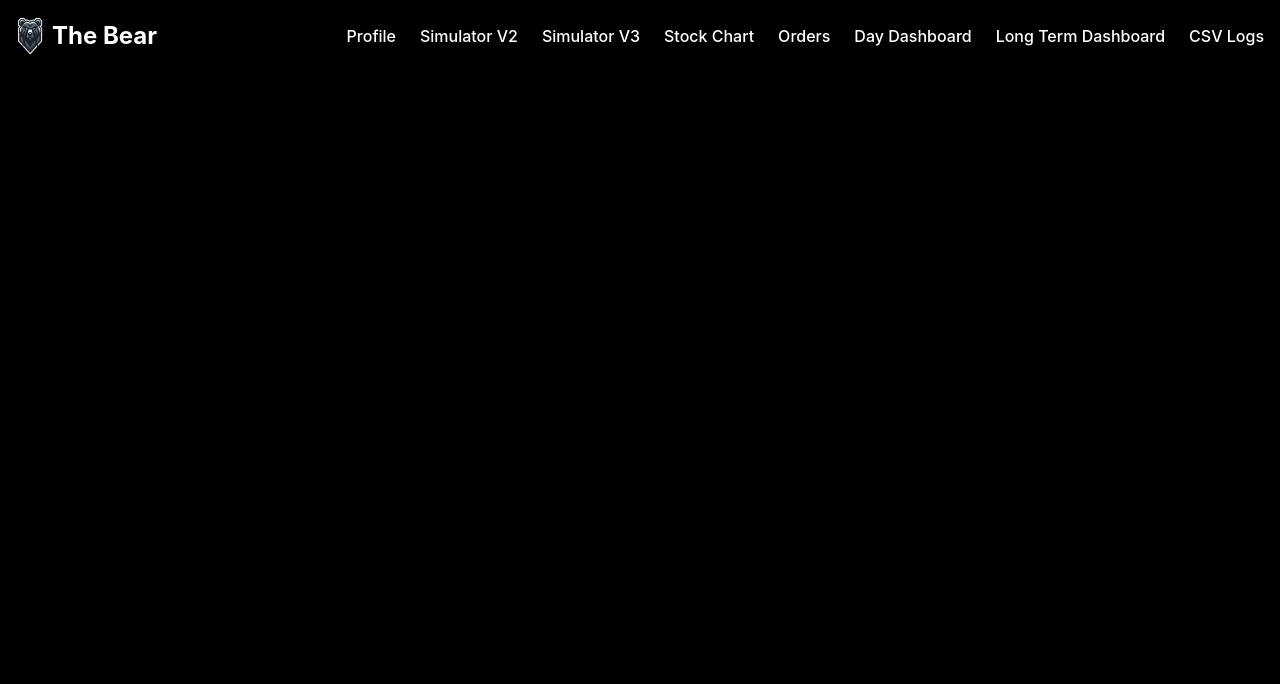
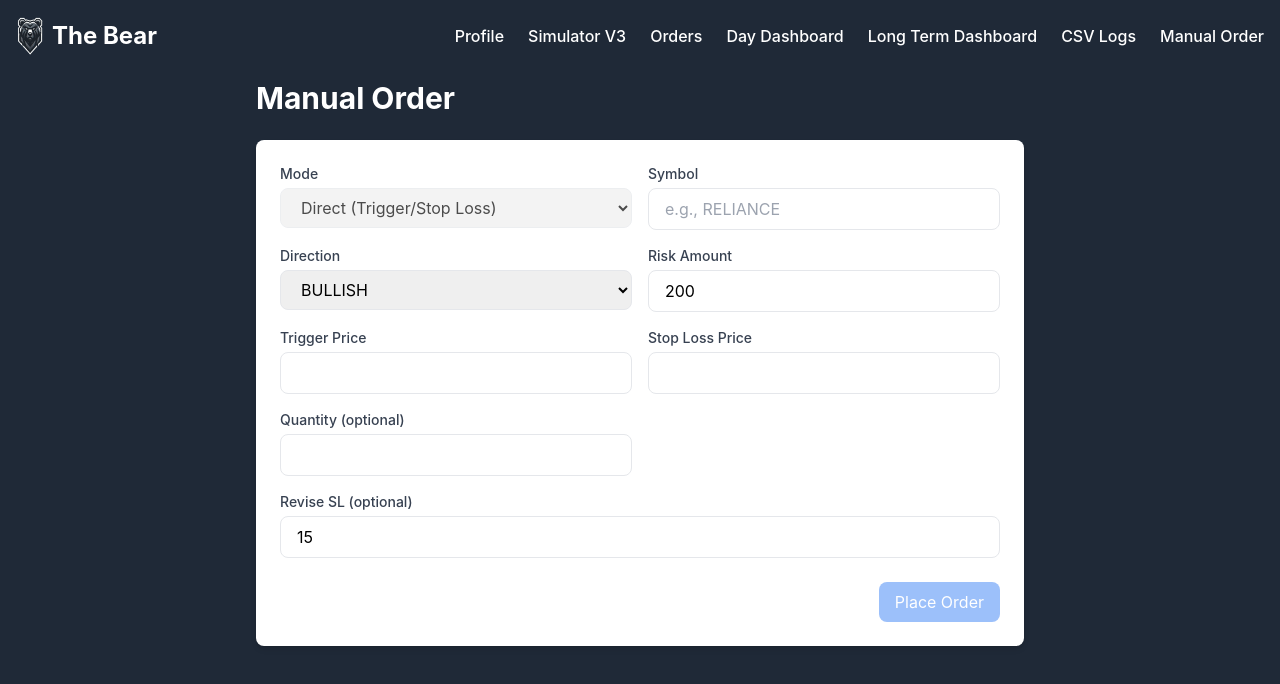
Before and after one commit to Karan96Kaushik/the-bear-landing-page, a React (Create React App) app: page /manual-order in a window 1280 px wide. Shown: the top 684 px of the page. Built offline with nearby package versions, Linux system fonts and the light colour scheme; sample sign-in values are in the browser's storage; what chartjs-chart-financial, chartjs-plugin-zoom would draw is missing.

Commit message:
manual order

```diff
--- /dev/null
+++ b/src/pages/ManualOrder.js
@@ -0,0 +1,187 @@
+import React, { useMemo, useState } from 'react';
+import { toast } from 'react-hot-toast';
+import { Loader2 } from 'lucide-react';
+import { postAuthorizedData } from '../api/api';
+
+export default function ManualOrder() {
+  const [mode, setMode] = useState('direct'); // 'levels' | 'direct'
+  const [symbol, setSymbol] = useState('');
+  const [direction, setDirection] = useState('BULLISH');
+
+
+  // direct mode
+  const [triggerPrice, setTriggerPrice] = useState('');
+  const [stopLossPrice, setStopLossPrice] = useState('');
+  const [quantity, setQuantity] = useState('');
+
+  const [riskAmount, setRiskAmount] = useState(200);
+  const [reviseSL, setReviseSL] = useState('15'); // optional
+
+  const [loading, setLoading] = useState(false);
+  const [result, setResult] = useState(null);
+
+  const canSubmit = useMemo(() => {
+    if (!symbol.trim()) return false;
+    if (!['BULLISH', 'BEARISH'].includes(direction)) return false;
+    return triggerPrice !== '' && stopLossPrice !== '';
+  }, [symbol, direction, triggerPrice, stopLossPrice]);
+
+  const handleSubmit = async (e) => {
+    e.preventDefault();
+
+    if (!canSubmit) {
+      toast.error('Please fill the required fields');
+      return;
+    }
+
+    const payload = {
+      symbol: symbol.trim().toUpperCase(),
+      direction,
+      riskAmount: Number(riskAmount),
+    };
+
+    payload.triggerPrice = Number(triggerPrice);
+    payload.stopLossPrice = Number(stopLossPrice);
+    if (quantity !== '') payload.quantity = Number(quantity);
+
+    if (reviseSL !== '') payload.reviseSL = Number(reviseSL);
+
+    setLoading(true);
+    setResult(null);
+    try {
+      const resp = await postAuthorizedData('/manual-order', payload);
+      setResult(resp.result || resp);
+      toast.success('Manual order created (check API response)');
+    } catch (err) {
+      const msg =
+        err?.response?.data?.message ||
+        err?.response?.data?.error ||
+        err?.message ||
+        'Failed to create order';
+      toast.error(msg);
+    } finally {
+      setLoading(false);
+    }
+  };
+
+  return (
+    <div className="container mx-auto pt-20 p-4 bg-gray-800 min-h-screen">
+      <div className="max-w-3xl mx-auto">
+        <h1 className="text-3xl font-bold mb-6 text-white">Manual Order</h1>
+
+        <form onSubmit={handleSubmit} className="bg-white dark:bg-gray-800 rounded-lg shadow-md p-6">
+          <div className="grid grid-cols-1 md:grid-cols-2 gap-4">
+            <div>
+              <label className="block text-sm font-medium text-gray-700 dark:text-gray-300 mb-1">Mode</label>
+              <select
+                value={mode}
+                disabled={true}
+                onChange={(e) => setMode(e.target.value)}
+                className="w-full px-4 py-2 border rounded-lg focus:outline-none focus:ring-2 focus:ring-blue-500 dark:bg-gray-700 dark:text-white"
+              >
+                <option value="levels">Levels (High/Low)</option>
+                <option value="direct">Direct (Trigger/Stop Loss)</option>
+              </select>
+            </div>
+
+            <div>
+              <label className="block text-sm font-medium text-gray-700 dark:text-gray-300 mb-1">Symbol</label>
+              <input
+                value={symbol}
+                onChange={(e) => setSymbol(e.target.value)}
+                className="w-full px-4 py-2 border rounded-lg focus:outline-none focus:ring-2 focus:ring-blue-500 dark:bg-gray-700 dark:text-white"
+                placeholder="e.g., RELIANCE"
+                list="symbols"
+              />
+              <datalist id="symbols" />
+            </div>
+
+            <div>
+              <label className="block text-sm font-medium text-gray-700 dark:text-gray-300 mb-1">Direction</label>
+              <select
+                value={direction}
+                onChange={(e) => setDirection(e.target.value)}
+                className="w-full px-4 py-2 border rounded-lg focus:outline-none focus:ring-2 focus:ring-blue-500 dark:bg-gray-700 dark:text-white"
+              >
+                <option value="BULLISH">BULLISH</option>
+                <option value="BEARISH">BEARISH</option>
+              </select>
+            </div>
+
+            <div>
+              <label className="block text-sm font-medium text-gray-700 dark:text-gray-300 mb-1">Risk Amount</label>
+              <input
+                type="number"
+                value={riskAmount}
+                onChange={(e) => setRiskAmount(e.target.value)}
+                className="w-full px-4 py-2 border rounded-lg focus:outline-none focus:ring-2 focus:ring-blue-500 dark:bg-gray-700 dark:text-white"
+              />
+            </div>
+
+              <>
+                <div>
+                  <label className="block text-sm font-medium text-gray-700 dark:text-gray-300 mb-1">Trigger Price</label>
+                  <input
+                    type="number"
+                    value={triggerPrice}
+                    onChange={(e) => setTriggerPrice(e.target.value)}
+                    className="w-full px-4 py-2 border rounded-lg focus:outline-none focus:ring-2 focus:ring-blue-500 dark:bg-gray-700 dark:text-white"
+                  />
+                </div>
+                <div>
+                  <label className="block text-sm font-medium text-gray-700 dark:text-gray-300 mb-1">Stop Loss Price</label>
+                  <input
+                    type="number"
+                    value={stopLossPrice}
+                    onChange={(e) => setStopLossPrice(e.target.value)}
+                    className="w-full px-4 py-2 border rounded-lg focus:outline-none focus:ring-2 focus:ring-blue-500 dark:bg-gray-700 dark:text-white"
+                  />
+                </div>
+                <div>
+                  <label className="block text-sm font-medium text-gray-700 dark:text-gray-300 mb-1">Quantity (optional)</label>
+                  <input
+                    type="number"
+                    value={quantity}
+                    onChange={(e) => setQuantity(e.target.value)}
+                    className="w-full px-4 py-2 border rounded-lg focus:outline-none focus:ring-2 focus:ring-blue-500 dark:bg-gray-700 dark:text-white"
+                  />
+                </div>
+              </>
+
+
+            <div className="md:col-span-2">
+              <label className="block text-sm font-medium text-gray-700 dark:text-gray-300 mb-1">Revise SL (optional)</label>
+              <input
+                type="number"
+                value={reviseSL}
+                onChange={(e) => setReviseSL(e.target.value)}
+                className="w-full px-4 py-2 border rounded-lg focus:outline-none focus:ring-2 focus:ring-blue-500 dark:bg-gray-700 dark:text-white"
+                placeholder="leave empty to use default"
+              />
+            </div>
+          </div>
+
+          <div className="flex items-center justify-end gap-3 mt-6">
+            <button
+              type="submit"
+              disabled={!canSubmit || loading}
+              className="px-4 py-2 rounded-lg text-white bg-blue-500 hover:bg-blue-600 disabled:opacity-50 disabled:cursor-not-allowed flex items-center gap-2"
+            >
+              {loading ? <Loader2 className="w-4 h-4 animate-spin" /> : null}
+              {loading ? 'Placing...' : 'Place Order'}
+            </button>
+          </div>
+        </form>
+
+        {result ? (
+          <div className="mt-6 bg-white dark:bg-gray-800 rounded-lg shadow-md p-4">
+            <h2 className="text-lg font-semibold text-gray-800 dark:text-white mb-2">API Response</h2>
+            <pre className="text-xs overflow-auto whitespace-pre-wrap text-gray-900 dark:text-gray-200">
+              {JSON.stringify(result, null, 2)}
+            </pre>
+          </div>
+        ) : null}
+      </div>
+    </div>
+  );
+}
--- a/src/routes/PrivateRoutes.js
+++ b/src/routes/PrivateRoutes.js
@@ -12,19 +12,21 @@ import MyOrdersPage from '../pages/MyOrdersPage';
 import RetOrders from '../components/RetOrders';
 import Dashboard from '../components/Dashboard';
 import CSVViewer from '../pages/CSVViewer';
+import ManualOrder from '../pages/ManualOrder';
 
 const routes = [
   { path: '/profile', Component: Profile, name: 'Profile' },
   // { path: '/dashboard', Component: Dashboard, name: 'Dashboard' },
   // { path: '/orders', Component: Orders, name: 'Orders' },
   // { path: '/simulator', Component: Simulator, name: 'Simulator' },
-  { path: '/simulator-v2', Component: SimulatorV2, name: 'Simulator V2' },
+  // { path: '/simulator-v2', Component: SimulatorV2, name: 'Simulator V2' },
   { path: '/simulator-v3', Component: SimulatorV3, name: 'Simulator V3' },
-  { path: '/stock-chart', Component: StockChartPage, name: 'Stock Chart' },
+  // { path: '/stock-chart', Component: StockChartPage, name: 'Stock Chart' },
   { path: '/my-orders', Component: MyOrdersPage, name: 'Orders' },
   { path: '/ret-orders', Component: RetOrders, name: 'Day Dashboard' },
   { path: '/dashboard', Component: Dashboard, name: 'Long Term Dashboard' },
   { path: '/csv-logs', Component: CSVViewer, name: 'CSV Logs' },
+  { path: '/manual-order', Component: ManualOrder, name: 'Manual Order' },
 ];
 
 const PrivateRoutes = () => {
```
